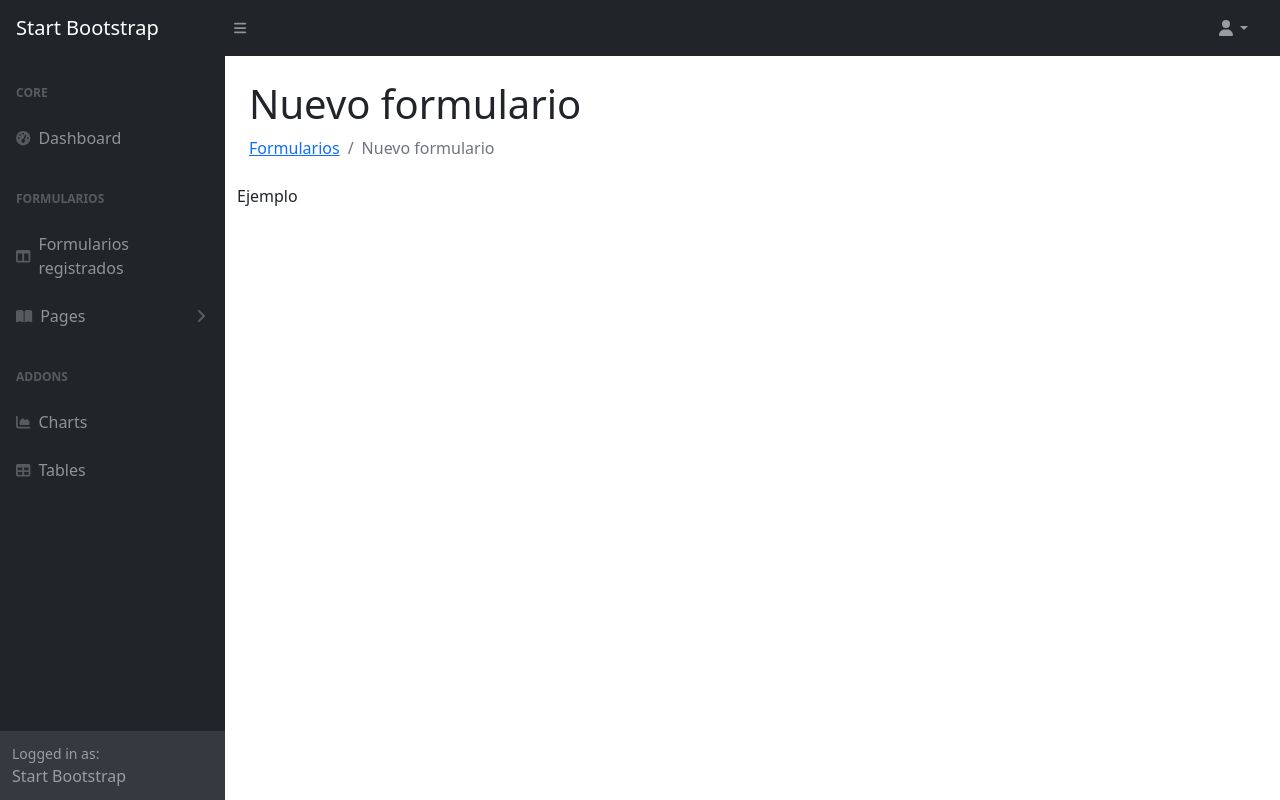
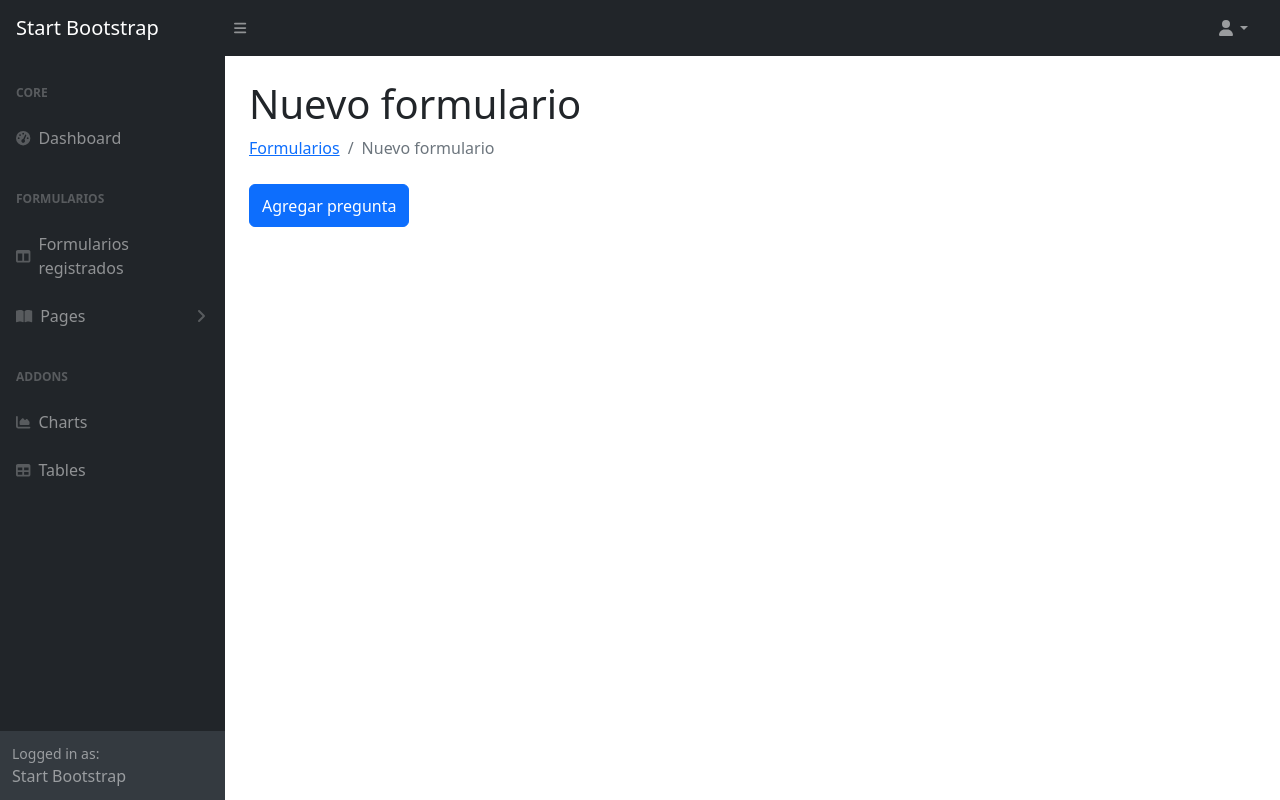
Before and after one commit to HombreLaser/poll-stats, a Flask app: template src/templates/views/administrator/forms/new.jinja in a window 1280 px wide. Run offline with Flask 3, Linux system fonts and the light colour scheme; the template is opened without the code that fills it, so the values that code supplies are empty; parts of the project's set-up code (start-up, migrations or seed data) failed here and were passed over; some libraries are stand-ins or nearby versions.

Commit message:
Añade fields controller

```diff
--- a/src/controllers/administrator/__init__.py
+++ b/src/controllers/administrator/__init__.py
@@ -1,3 +1,4 @@
 # Administrator controllers module
 import src.controllers.administrator.administrator_dashboards_controller
 import src.controllers.administrator.administrator_forms_controller
+import src.controllers.administrator.fields_controller
--- a/src/forms/__init__.py
+++ b/src/forms/__init__.py
@@ -3,3 +3,5 @@ from src.forms.base_form import BaseForm
 from src.forms.login_form import LoginForm
 from src.forms.user_account_form import UserAccountForm
 from src.forms.registration_form import RegistrationForm
+from src.forms.question_form_base import QuestionFormBase
+from src.forms.open_question_form import OpenQuestionForm
--- /dev/null
+++ b/src/forms/open_question_form.py
@@ -0,0 +1,5 @@
+from src.forms import QuestionFormBase
+
+
+class OpenQuestionForm(QuestionFormBase):
+    pass
--- /dev/null
+++ b/src/templates/views/administrator/fields/open.jinja
@@ -0,0 +1,2 @@
+{{ form.content(class_='content-field') }}
+{{ form.content.label }}
--- a/src/templates/views/administrator/forms/new.jinja
+++ b/src/templates/views/administrator/forms/new.jinja
@@ -8,8 +8,19 @@
         <h1 class="mt-4"> Nuevo formulario </h1>
         {{ breadcrumb.render('Nuevo formulario', { url_for('administrator_forms_controller.index'): 'Formularios' }) }}
 
-        <div class="row justify-content-start w-50">
-            Ejemplo
+        <div id="form-container" class="row justify-content-start w-50">
+            <form id="form-registration" action="">
+                <button id="new-field-button" class="btn btn-primary">
+                    <i class="bi bi-plus" style="font-size: 1.2rem"></i>
+                    Agregar pregunta
+                </button>
+            </form>
         </div>
     </div>
+
+    <script type="module">
+        import { main } from "{{ url_for('static', filename='js/form_registration/main.js', _external=True) }}";
+
+        main("{{ url_for('fields_controller.show', _external=True) }}");
+    </script>
 {% endblock %}
```
Also changed, not shown: src/controllers/administrator/fields_controller.py (added, +15 -0 lines), src/forms/question_form_base.py (added, +12 -0 lines).
